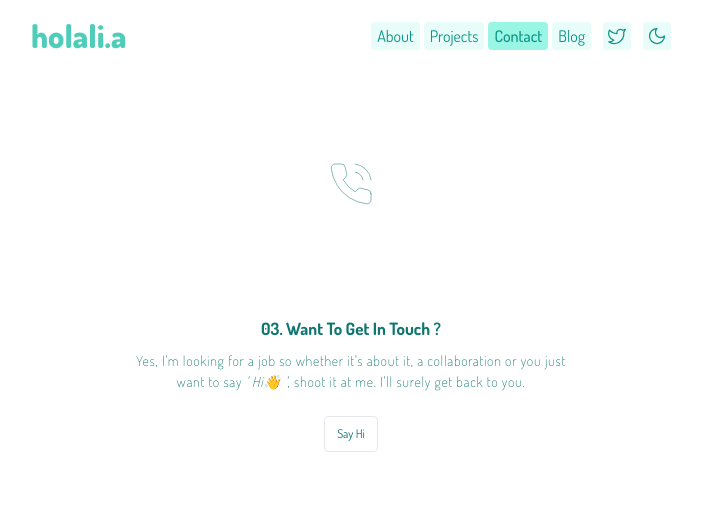
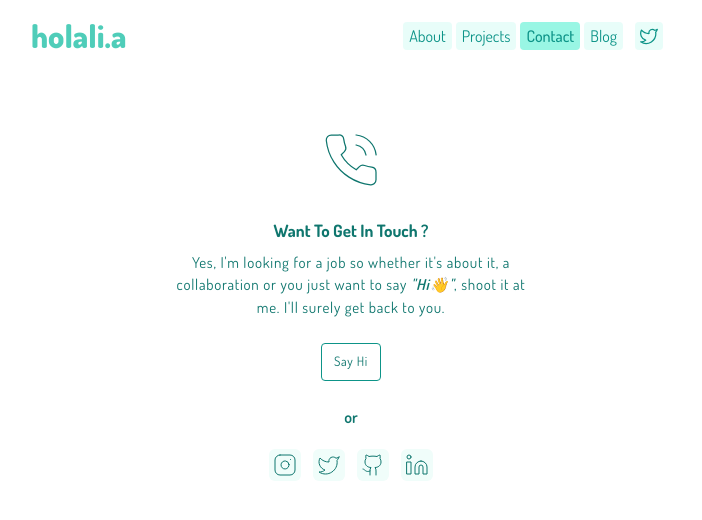
Before and after one commit to holaliamewu/portfolio-react, a React (Vite) app: page /contact in a window 1280 px wide. Shown: the top 520 px of the page, without its empty margins (289-991 px from the left). Built offline with nearby package versions, Linux system fonts and the light colour scheme; a web font is replaced by a local one.

Commit message:
feat: completed first phase of testing

```diff
--- a/src/components/Navbar.jsx
+++ b/src/components/Navbar.jsx
@@ -1,17 +1,11 @@
-import React, { useContext } from 'react';
+import React, { useState } from 'react';
 import Header from './Header'
 import { NavLink } from 'react-router-dom'
 import navData from '../resources/navData'
-import { Moon, SunDim, Twitter } from 'lucide-react';
-import { ThemeContext } from '../pages/Layout';
+import { Menu, Twitter, X } from 'lucide-react';
 
 export default function Navbar() {
-
-  const [ theme, setTheme ] = useContext(ThemeContext);
-
-  function themeSwitcher() {
-    theme == 'light' ? setTheme('dark') : setTheme('light');
-  }
+  const [ seeMobileMenu, setSeeMobileMenu ] = useState(false);
 
   const linkButtons = navData.map( link => (
     <NavLink
@@ -22,7 +16,7 @@ export default function Navbar() {
       }
         }
         }
-    className='px-[6px] py-[2px] rounded bg-[rgba(204,251,241,0.46)]
+    className='px-[6px] xs:hidden md:block py-[2px] rounded bg-[rgba(204,251,241,0.46)]
     text-teal-600 '
     key={ link.key}
     to={link.link}
@@ -35,20 +29,22 @@ export default function Navbar() {
         <Header />
         <span className='flex gap-1'>
           { linkButtons }
+          <a
+          href='https://x.com/amewuholali'
+          target='_blank'
+          className='flex mx-2  bg-[rgba(204,251,241,0.46)] text-teal-600
+          justify-center items-center px-1 rounded hover:bg-teal-100 '>
+            <Twitter strokeWidth={1.5} size={20} />
+          </a>
           <span
-          className='flex mx-2  bg-[rgba(204,251,241,0.46)] text-teal-600
-          justify-center items-center px-1 rounded '>
-            <Twitter strokeWidth={1.5} size={20} />
-          </span>
-          <span
-          onClick={ themeSwitcher }
-          className='flex bg-[rgba(204,251,241,0.46)] text-teal-600
-          justify-center items-center px-1 rounded '>{
-            theme == 'dark' ? <SunDim strokeWidth={2} size={22}  />
-                            :  <Moon strokeWidth={1.5} size={20} />
+          onClick={() => { setSeeMobileMenu(prev => !prev)}}
+          className='px-1 ml-1 md:hidden '>{
+            seeMobileMenu ?
+            <X strokeWidth={1.5} size={20} /> :
+            <Menu strokeWidth={1.5} size={20} />
           }
           </span>
-        </span>
+          </span>
       </nav>
     )
 }
--- a/src/components/QuickAbout.jsx
+++ b/src/components/QuickAbout.jsx
@@ -2,10 +2,10 @@ import React from "react";
 
 export default function QuickAboout() {
     return(
-        <div className=" mx-auto text-[16px] tracking-wide ">
+        <div className=" mx-auto text-[17.5px] tracking-wide ">
             <p className=" "
             >I curate aesthetically-pleasing stuff on the web, paying attention to accessibillity and code maintenability. </p>
-            <p className="" >I'm intrigued by amazing UIs. I'm currently exploring JavaScript -- React to be precise. When I'm not
+            <p className="mt-2" >I'm intrigued by amazing UIs. I'm currently exploring <span className="italic font-light text-[16.5px]">JavaScript</span> — <span className="italic font-light text-[16.5px]">Reactjs</span>  to be precise. When I'm not
             being a dev, I'm definitely reading or watching the Sidemen.</p>
         </div>
     )
--- a/src/components/Rocket.jsx
+++ b/src/components/Rocket.jsx
@@ -23,7 +23,7 @@ export default function Rocket({pureColors}) {
         onMouseOver={showRocketTT}
         onMouseOut={removeRocketTT}
         onClick={rocketGo}
-        className="bg-red-500 fixed bottom-10 right-10  p-2 rounded-full hidden md:block"
+        className="bg-red-500 fixed bottom-10 right-10  p-2 rounded-full hidden "
         style={pureColors}>
         <ChevronsUp />
 
--- a/src/pages/Blog.jsx
+++ b/src/pages/Blog.jsx
@@ -1,5 +1,13 @@
 import React from "react";
+import { Scroll } from "lucide-react";
 
 export default function Blog() {
-    return <h1>This is where i blog</h1>
+    return (
+        <div
+        className="flex flex-col items-center justify-center min-h-[80vh] ">
+            <span className=" mt-[20px] mb-[50px]">
+                <Scroll size={60} strokeWidth={0.5} />
+            </span>
+            <h1 className=" text-2xl tracking-wider font-semibold text-center ">Going live in a bit.<br/> Stay tuned</h1>
+        </div> )
 }
--- a/src/pages/Contact.jsx
+++ b/src/pages/Contact.jsx
@@ -1,8 +1,8 @@
 import react from "react";
-import { PhoneCall } from "lucide-react";
+import { PhoneCall, Instagram, Twitter, Github, Linkedin } from "lucide-react";
 import {motion} from 'framer-motion';
 
-export default function Contact({ pureColors }){
+export default function Contact(){
 
 const sayHiVariant = {
     hover:{
@@ -20,22 +20,48 @@ const sayHiVariant = {
 
     return(
         <div
-        className='w-[80%] md:w-[450px] mx-auto text-center pt-[50px] md:pt-[100px] md:mb-[60px] '>
-            <span className="block mx-auto w-fit mb-[100px]">
-                <PhoneCall size={48} strokeWidth={0.25} />
+        className='w-[80%] md:w-[350px] mx-auto text-center pt-[50px] md:pt-[70px] md:mb-[60px] '>
+            <span className="block mx-auto w-fit mb-[20px]">
+                <PhoneCall size={60} strokeWidth={0.5} />
             </span>
             <h4 className="font-[700] text-[17px] py-2"
-            style={pureColors}>03. Want To Get In Touch ?</h4>
-            <p className="font-[200] text-[14px] text-center tracking-wider">Yes, I'm looking for a job so whether it's about it,
-             a collaboration or you just want to say <span className='italic'>' Hi👋 '</span>, shoot it at me.
+            >Want To Get In Touch ?</h4>
+            <p className="font-[400] text-[15px] text-center tracking-wider">Yes, I'm looking for a job so whether it's about it,
+             a collaboration or you just want to say <span className=' font-[600] italic'> "Hi👋"</span>, shoot it at me.
              I'll surely get back to you. </p>
             <motion.a
-            className='inline-block rounded text-[12px] my-6 border py-2 px-3'
+            className='inline-block rounded border-teal-600 text-[13px] tracking-wider my-6 border py-2 px-3'
             variants={sayHiVariant}
             whileHover='hover'
             whileTap='active'
-            style={pureColors}
             href="mailto:me.amewu@gmail.com">Say Hi</motion.a>
+            <h3 className="font-semibold mb-5 " >or</h3>
+            <span className="flex justify-around w-[50%] mx-auto " >
+                <a
+                className=" p-1 bg-teal-50 hover:bg-teal-100 rounded-md "
+                href="https://instagram.com/amewu.holali"
+                target="_blank" >
+                    <Instagram strokeWidth={1} />
+                </a>
+                <a
+                className=" p-1 bg-teal-50 hover:bg-teal-100 rounded-md "
+                href=""
+                target="_blank" >
+                    <Twitter strokeWidth={1} />
+                </a>
+                <a
+                className=" p-1 bg-teal-50 hover:bg-teal-100 rounded-md "
+                href="https://wwww.github.com/amewuholali"
+                target="_blank" >
+                    <Github strokeWidth={1} />
+                </a>
+                <a
+                className=" p-1 bg-teal-50 hover:bg-teal-100 rounded-md "
+                href="https://www.linkedin.com/in/amewu-emmanuel-mensah/"
+                target="_blank" >
+                    <Linkedin strokeWidth={1} />
+                </a>
+            </span>
         </div>
     )
 }
--- a/src/pages/Home.jsx
+++ b/src/pages/Home.jsx
@@ -1,27 +1,30 @@
 import { useState, useEffect }  from "react";
+import { NavLink } from "react-router-dom";
 import Footer from "../components/Footer.jsx";
 import QuickAboout from "../components/QuickAbout.jsx";
 
 export default function Home() {
-
-
-
     return(
 
         <div
-        className=" md:h-[100vh] flex flex-col justify-center  ">
+        className=" w-full md:h-[90vh] flex flex-col justify-center  ">
 
-            <div className=" mt-[-150px] ">
+            <div className=" xs:mt-11 md:mt-[-100px] ">
                 <h1 className="font-[900] text-[28px] md:text-[48px] text-center md:text-left mb-0" >
                     <span className="block my-[-16px] text-[50px] ">Amewu </span>Emmanuel Mensah.
                 </h1>
                 <h1
-                className="md:font-[600] font-[300] text-center md:text-left md:text-xl  mt-2 mb-[25px]"
+                className="md:font-[600] font-[300] text-center md:text-left md:text-xl mb-[40px]"
                  >Front—End Dev.</h1>
             </div>
-
             <QuickAboout />
-
+            <h4
+            className='font-[700] mt-10 text-[17px] xs:text-[19px] py-2 text-center md:text-left'
+            >Writings</h4>
+            <span className="flex justify-between md:w-[70%] xs:w-[90%] xs:mx-auto md:mx-0 " >
+                <NavLink to='' className="font-[500] hover:underline " > ~ Demystefying React Context APIs</NavLink>
+                <h6 className="font-[500] text-[14.5px] underline ">In a bit</h6>
+            </span>
             <Footer />
         </div>
     )
--- a/src/pages/Layout.jsx
+++ b/src/pages/Layout.jsx
@@ -1,17 +1,17 @@
-import React, { useState, createContext } from "react";
+import React, { useState } from "react";
 import Navbar from "../components/Navbar";
 import { Outlet } from "react-router-dom";
 
-export const ThemeContext = createContext();
+
+
 export default function Layout() {
-
-    const [ theme, setTheme ] = useState('light');
     return(
-    <ThemeContext.Provider value={[ theme, setTheme ]} >
-        <div className=" font-['Dosis'] text-teal-700 bg-[#fff] mx-auto w-[50%] " >
+        <div className="w-screen h-screen box-border " >
+            <div
+            className=" font-['Dosis'] text-teal-700 bg-[#fff] mx-auto md:w-[50%] xs:w-[90vw] " >
             <Navbar />
             <Outlet />
+            </div>
         </div>
-    </ThemeContext.Provider >
     )
 }
--- a/src/pages/ProjectContainer.jsx
+++ b/src/pages/ProjectContainer.jsx
@@ -1,10 +1,16 @@
 import React from "react";
 import Projects from "../components/Projects";
+import { HardHat } from "lucide-react";
 
 export default function ProjectContainer () {
     return(
         <div>
-            <HardHat size={48} strokeWidth={0.25} />
+            <span className="flex justify-center mt-[50px] mb-[50px] " >
+                <HardHat size={60} strokeWidth={0.5} />
+            </span>
+            <h4
+                className='font-[700] text-[17px] xs:text-[19px] py-2 text-center md:text-left'
+                  >Projects.</h4>
             <Projects />
         </div>
         )
--- a/src/resources/navData.jsx
+++ b/src/resources/navData.jsx
@@ -10,7 +10,7 @@ const navData = [
     {
         title: "Projects",
         key: 2,
-        link: '/projectContainer',
+        link: '/projects',
         isSpecial: false,
     },
     {
```
Also changed, not shown: src/components/Projects.jsx (+9 -9 lines), src/pages/About.jsx (+8 -8 lines).
